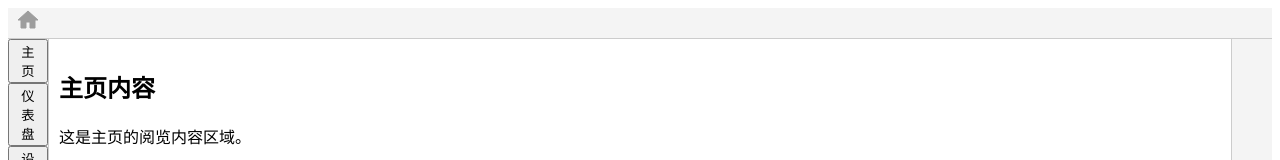
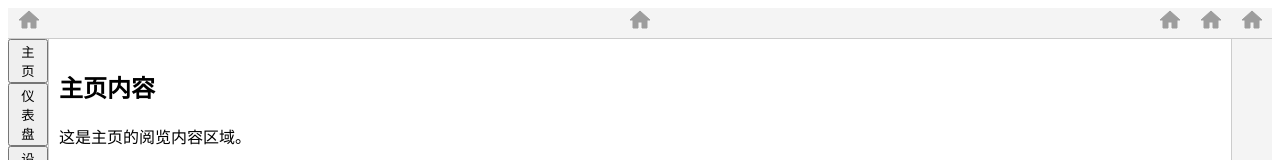
Before and after one commit to DaoiestFire/Billadm-GO, a Vue app in the folder app/: page /home in a window 1280 px wide. Shown: the top 160 px of the page. Built offline with nearby package versions, Linux system fonts and the light colour scheme.

Commit message:
菜单栏

```diff
--- /dev/null
+++ b/app/src/components/AppTopBar.vue
@@ -0,0 +1,67 @@
+<template>
+    <div class="menu-bar">
+        <div class="left-groups">
+            <CommonIcon :icon="homeIcon" width="41" height="30" :color="iconColor" :bgColor="minorBgColor"
+                :hoverBgColor="hoverBgColor" hoverStyle="rect" />
+        </div>
+        <div class="center-groups">
+            <CommonIcon :icon="homeIcon" width="40" height="30" :color="iconColor" :bgColor="minorBgColor"
+                :hoverBgColor="hoverBgColor" hoverStyle="rect" />
+        </div>
+        <div class="right-groups">
+            <CommonIcon :icon="homeIcon" width="41" height="30" :color="iconColor" :bgColor="minorBgColor"
+                :hoverBgColor="hoverBgColor" hoverStyle="rect" />
+            <CommonIcon :icon="homeIcon" width="41" height="30" :color="iconColor" :bgColor="minorBgColor"
+                :hoverBgColor="hoverBgColor" hoverStyle="rect" />
+            <CommonIcon :icon="homeIcon" width="41" height="30" :color="iconColor" :bgColor="minorBgColor"
+                :hoverBgColor="hoverBgColor" hoverStyle="rect" />
+        </div>
+    </div>
+</template>
+
+<script setup>
+import { useCssVariables } from '@/css/css'
+import CommonIcon from '@/components/CommonIcon.vue'
+
+// css variables
+const { minorBgColor, hoverBgColor, iconColor } = useCssVariables()
+
+const homeIcon = `
+  <svg viewBox="0 0 24 24" width="24" height="24">
+    <path d="M10 20v-6h4v6h5v-8h3L12 3 2 12h3v8z" fill="currentColor"/>
+  </svg>
+`
+
+// props
+const props = defineProps({
+    title: {
+        type: String,
+        default: '默认标题'
+    }
+})
+</script>
+
+<style scoped>
+.menu-bar {
+    display: flex;
+    align-items: center;
+    position: relative;
+}
+
+/* 左边按钮 将它与后面的元素隔开 */
+.left-groups {
+    margin-right: auto;
+}
+
+/* 中间按钮 */
+.center-groups {
+    position: absolute;
+    left: 50%;
+    transform: translateX(-50%);
+}
+
+/* 右边按钮组 */
+.right-groups {
+    display: flex;
+}
+</style>
--- a/app/src/components/Layout.vue
+++ b/app/src/components/Layout.vue
@@ -2,8 +2,7 @@
   <div class="layout">
     <!-- 上栏：菜单栏 -->
     <div class="top-bar">
-      <CommonIcon :icon="homeIcon" width="40" height="30" :color="iconColor" :bgColor="bgColor"
-        :hoverBgColor="hoverBgColor" hoverStyle="rect" />
+      <AppTopBar title="我的项目" />
     </div>
 
     <!-- 中间栏：左中右 -->
@@ -32,15 +31,8 @@
 </template>
 
 <script setup>
-import { ref } from 'vue';
 import { useRouter } from 'vue-router';
-import CommonIcon from '@/components/CommonIcon.vue'
-
-const homeIcon = `
-  <svg viewBox="0 0 24 24" width="24" height="24">
-    <path d="M10 20v-6h4v6h5v-8h3L12 3 2 12h3v8z" fill="currentColor"/>
-  </svg>
-`
+import AppTopBar from '@/components/AppTopBar.vue'
 
 const router = useRouter();
 
@@ -53,24 +45,6 @@ const navItems = [
 const navigate = (path) => {
   router.push(path);
 };
-
-const bgColor = ref(
-  getComputedStyle(document.documentElement)
-    .getPropertyValue('--billadm-color-minor-backgroud-color')
-    .trim()
-);
-
-const hoverBgColor = ref(
-  getComputedStyle(document.documentElement)
-    .getPropertyValue('--billadm-color-icon-hover-bg-color')
-    .trim()
-);
-
-const iconColor = ref(
-  getComputedStyle(document.documentElement)
-    .getPropertyValue('--billadm-color-icon-color')
-    .trim()
-);
 </script>
 
 <style scoped>
--- /dev/null
+++ b/app/src/css/css.js
@@ -0,0 +1,24 @@
+import { ref } from 'vue';
+
+/**
+ * 获取 CSS 变量的值
+ * @param {string} variableName CSS 变量名，如 '--my-var'
+ * @returns {string} 变量值
+ */
+function getCssVariable(variableName) {
+  return getComputedStyle(document.documentElement)
+    .getPropertyValue(variableName)
+    .trim();
+}
+
+export function useCssVariables() {
+  const minorBgColor = ref(getCssVariable('--billadm-color-minor-backgroud-color'));
+  const hoverBgColor = ref(getCssVariable('--billadm-color-icon-hover-bg-color'));
+  const iconColor = ref(getCssVariable('--billadm-color-icon-color'));
+
+  return {
+    minorBgColor,
+    hoverBgColor,
+    iconColor
+  };
+}
```
